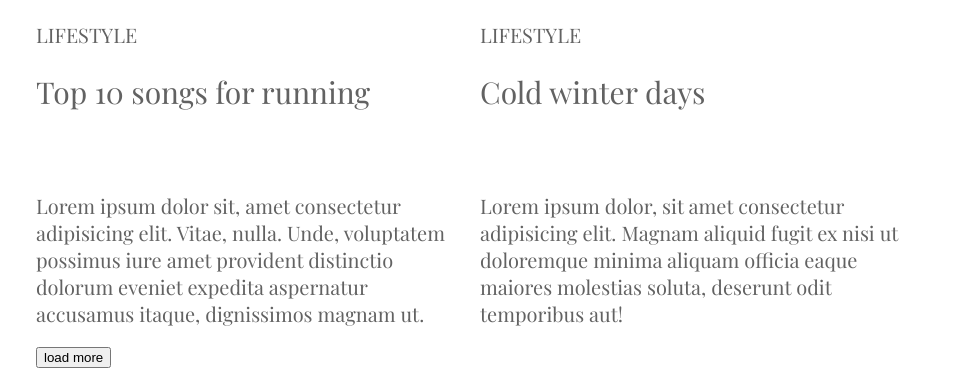
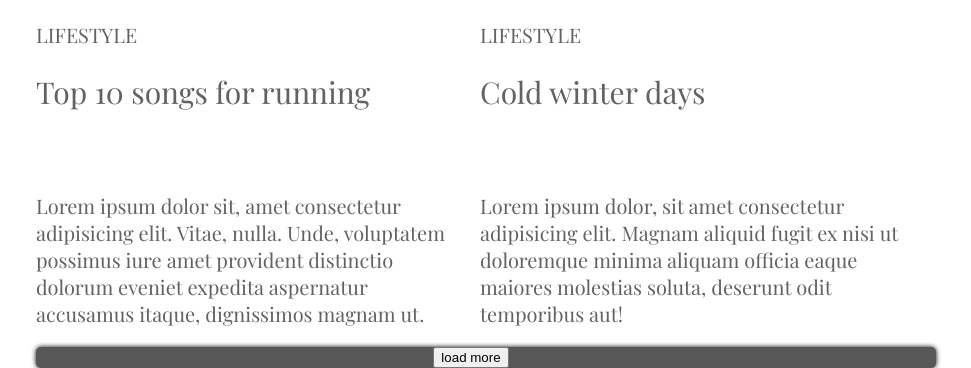
Before and after one commit to German-prog/hw3--, a plain HTML site: page index.html in a window 1280 px wide. Shown: the part 1159-1527 px from the top of the page, without its empty margins (154-1125 px from the left). Drawn offline with nearby package versions, Linux system fonts and the light colour scheme.

Commit message:
Add files via upload

```diff
--- a/index.html
+++ b/index.html
@@ -78,7 +78,7 @@
 
     </main>
     <footer>
-        <button>load more</button>
+        <div class="button_1"><button>load more</button></div>
     </footer>
 </body>
 
--- a/style/style.css
+++ b/style/style.css
@@ -62,18 +62,34 @@ h2 {
     margin-right: -5px;
     width: 600px;
 }
+.button_1{
+    background-color: rgb(87,87,87);
+    box-shadow:  0 0  5px rgb(0,0,0);
+    cursor: pointer;
+    border-radius: 5px;
+    color: rgb(255,255,255);
+    width: 150;
+    height: 30;
+    border:  rgb(0,0,0);
+    border-color: #008a77;
+    text-align: center;
+    margin: 0 auto;
+    padding-right:30px;
+    }
 @media(max-width:768px){
     li{
         display:flex;
         flex-direction:column;
         align-items:center;
-        padding-left:240px;
+        justify-content:center;
+        padding-left:20px;
     }
     .block{
         display:flex;
         flex-direction:column;
         align-items:center;
-        padding-left:260px;
+        justify-content:center;
+        padding-left:200px;
     }
     .button{
      align-items:center;
```
